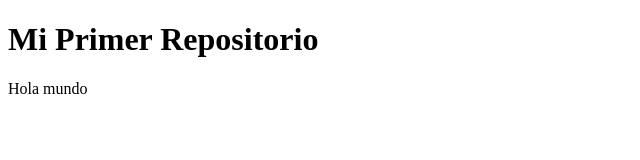
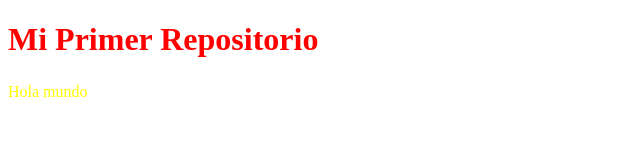
Before and after one commit to YairRdz11/MiPrimerRepositoio, a plain HTML site: page index.html in a window 1280 px wide. Shown: the whole page, without its empty margins (0-640 px from the left). Drawn offline with Linux system fonts and the light colour scheme.

Commit message:
Agregamos archivo de estilos

```diff
--- a/index.html
+++ b/index.html
@@ -1,12 +1,13 @@
 <!DOCTYPE html>
 <html lang="en">
 <head>
+    <link rel="stylesheet" href="./style/style.css">
     <meta charset="UTF-8">
     <meta name="viewport" content="width=device-width, initial-scale=1.0">
     <title>Document</title>
 </head>
 <body>
     <h1>Mi Primer Repositorio</h1>
-    <p>Hola mundo</p>
+    <p class="parrafo">Hola mundo</p>
 </body>
 </html>
--- /dev/null
+++ b/style/style.css
@@ -0,0 +1,9 @@
+h1 {
+    color: red;
+}
+
+.parrafo {
+    font-size: 16px;
+    line-height: 1.5;
+    color: yellow;
+}
```
